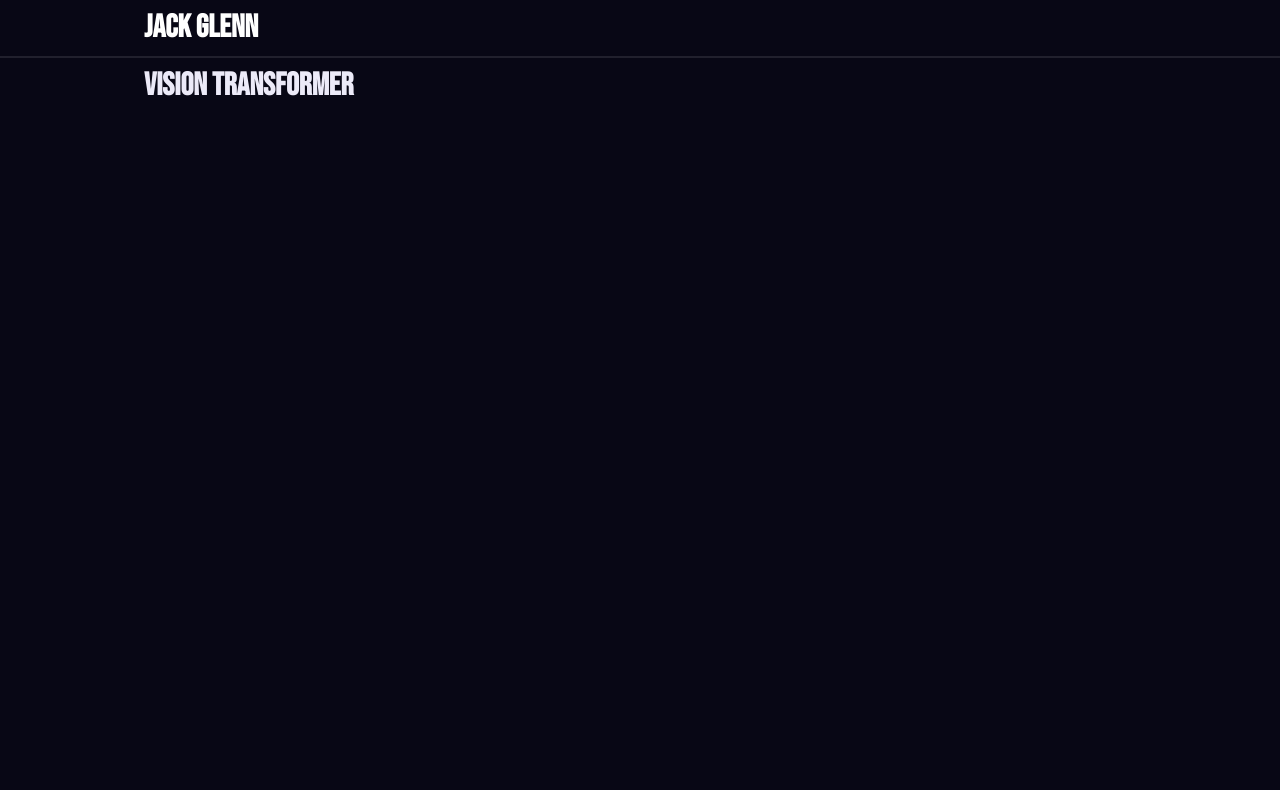
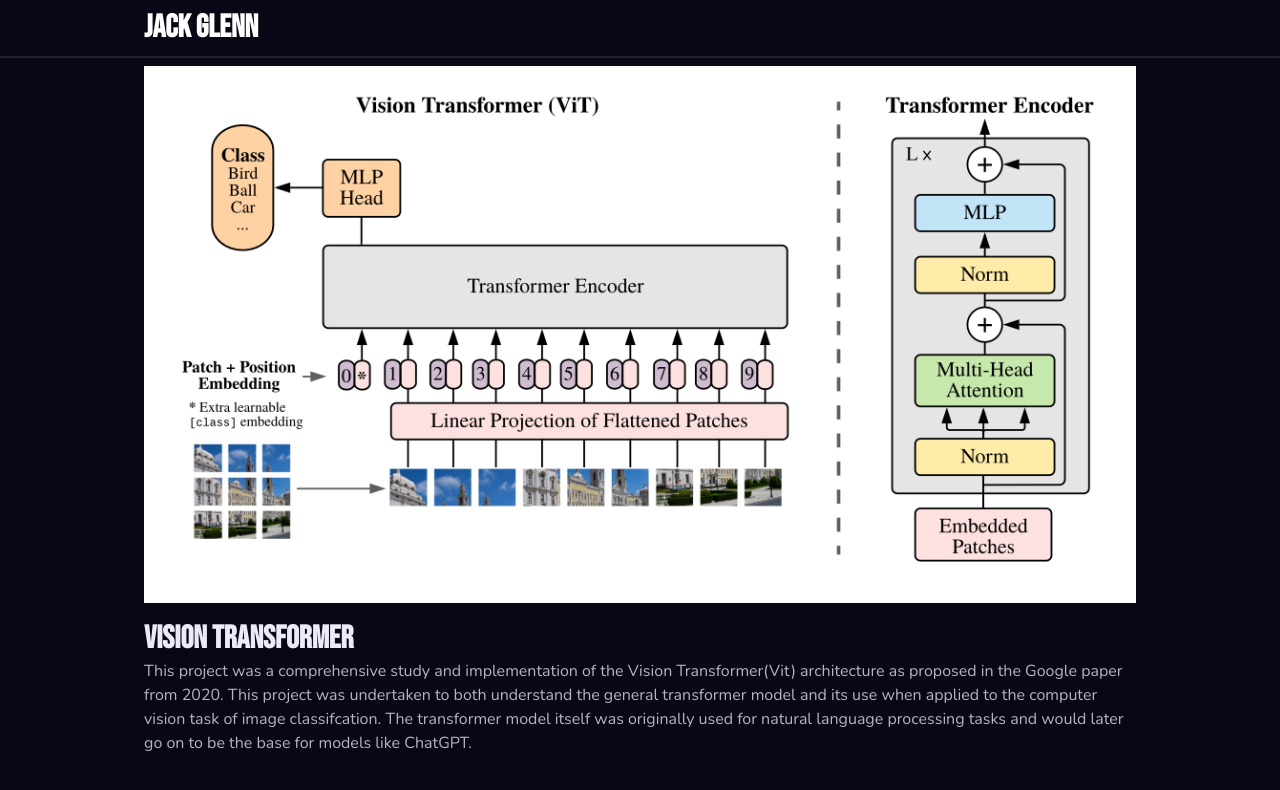
Before and after one commit to JackGlenn/JackGlenn.github.io, a Next.js app: page /VisionTransformer in a window 1280 px wide. Shown: the top 790 px of the page. Built offline with nearby package versions, Linux system fonts and the light colour scheme.

Commit message:
Vision transformer basic description added

```diff
--- a/src/app/VisionTransformer/page.tsx
+++ b/src/app/VisionTransformer/page.tsx
@@ -2,11 +2,15 @@ export default function VisionTransformer() {
   return (
     <>
       <div className="projectPage">
+        <img src={"/VisionTransformer.png"}/>
         <h1>Vision Transformer</h1>
-        <p></p>
-        <p></p>
-        <p></p>
+        <p>
+          This project was a comprehensive study and implementation of the Vision Transformer(Vit) architecture as proposed in the Google
+          paper from 2020. This project was undertaken to both understand the general transformer model and its use when
+          applied to the computer vision task of image classifcation. The transformer model itself was originally used
+          for natural language processing tasks and would later go on to be the base for models like ChatGPT.
+        </p>
       </div>
     </>
-  )
+  );
 }
```
